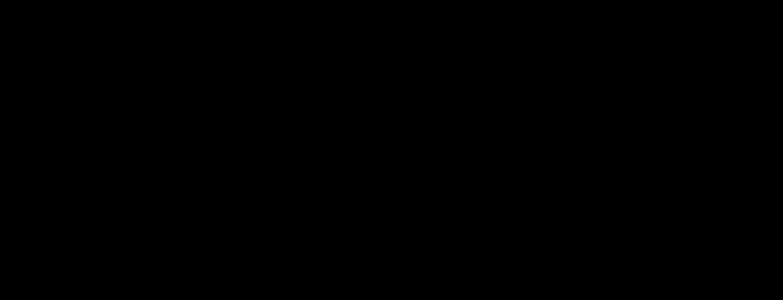
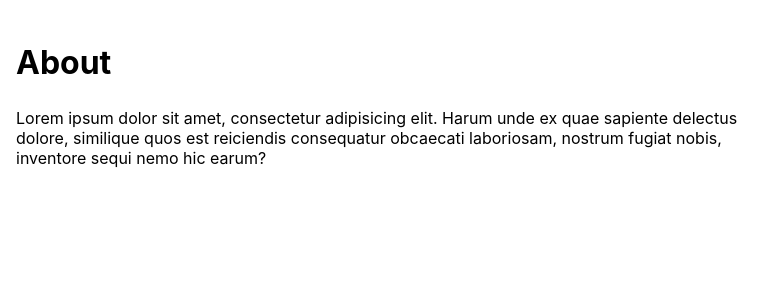
Before and after one commit to vadym0509/ReactProrfolio, a React (Create React App) app: page /about in a window 1280 px wide. Before the commit this address had no page. Shown: the top 300 px of the page, without its empty margins (0-783 px from the left). Built offline with nearby package versions, Linux system fonts and the light colour scheme.

Commit message:
added navbar, page structure, tested ideas

```diff
--- a/src/App.js
+++ b/src/App.js
@@ -2,12 +2,14 @@ import "./App.scss";
 import React from "react";
 import { BrowserRouter, Routes, Route } from "react-router-dom";
 import LandingPage from "./pages/LandingPage";
+import AboutPage from "./pages/AboutPage";
 
 function App() {
   return (
     <BrowserRouter>
       <Routes>
         <Route path="/" element={<LandingPage />} />
+        <Route path="/about" element={<AboutPage />} />
       </Routes>
     </BrowserRouter>
   );
--- a/src/components/About/About.jsx
+++ b/src/components/About/About.jsx
@@ -3,8 +3,12 @@ import './About.scss';
 function About() {
     return (
         <section className="about">
-            {/* could use the typing library to type this */}
-            <h1>About</h1>
+            <div className='about__div1'>
+            <h1 className='about__title'>About</h1>
+            <p>Lorem ipsum dolor sit amet, consectetur adipisicing elit. Harum unde ex quae sapiente delectus dolore, similique quos est reiciendis consequatur obcaecati laboriosam, nostrum fugiat nobis, inventore sequi nemo hic earum?</p>
+            </div>
+
+
         </section>
     );
 }
--- a/src/components/About/About.scss
+++ b/src/components/About/About.scss
@@ -1,8 +1,15 @@
 @use '../../styles/mixins' as *;
 
 .about {
-    position: absolute;
-    top:80vh;
-    right: 10vw;
-    color:black;
+    display: flex;
+    margin: 1rem;
+    &__title {
+        font-size: 2rem;
+    }
+    &__div1 {
+        width: 60%;
+    }
+    &__div2 {
+        width: 40%;
+    }
 }
--- a/src/components/Banner/Banner.jsx
+++ b/src/components/Banner/Banner.jsx
@@ -5,7 +5,7 @@ import './Banner.scss';
 
 function Banner() {
     return(
-        <div className="banner">
+        <section className="banner">
             <div className="banner__sketch">
                 <ReactP5Wrapper sketch={sketch} />
             </div>
@@ -26,7 +26,7 @@ function Banner() {
                 loop
                 />
             </div>
-        </div>
+        </section>
         );
     };
 
--- a/src/components/Banner/Banner.scss
+++ b/src/components/Banner/Banner.scss
@@ -1,11 +1,12 @@
 @use '../../styles/mixins' as *;
-body {
-    background-color: black;
-}
+// body {
+//     background-color: black;
+// }
 .banner {
     position: relative;
     background-color: black;
     &__sketch {
+        z-index: -1;
         position: absolute;
         transform: skewY(-0.04turn);
         transform-origin: top left;
@@ -20,14 +21,17 @@ body {
         top:0;
         bottom: auto;
         height: 80vh;
+
         }
     }
     &__about {
+        // background-color: black;
+        // padding: 5rem 10rem;
         text-align: right;
         justify-content: center;
-        color: white;
+        color: black;
         position: absolute;
-        top: 75vh;
+        top: 80vh;
         right: 10vw;
         font-size: 1.75rem;
         width: 60%;
--- a/src/components/Navbar/NavBar.jsx
+++ b/src/components/Navbar/NavBar.jsx
@@ -2,17 +2,16 @@ import './NavBar.scss';
 import { Link } from "react-router-dom";
 import home from '../../assets/icons/home-icon.svg';
 
-
 function NavBar() {
     return (
       <section className="nav">
-        <div className="phantomStyle" />
-        <div className="nav__style">
+        <ul className="nav__list">
           <Link to="/">
-            <img src={home} alt="home button" className="nav__img" />
+            <li>Home</li>
+
           </Link>
           <Link to="/about">
-            <img src={home} alt="education button" className="nav__img" />
+          <li>About</li>
           </Link>
           <Link to="/projects">
             <img src={home} alt="game button" className="nav__img" />
@@ -23,7 +22,7 @@ function NavBar() {
           <Link to="/resume">
             <img src={home} alt="recycling button" className="nav__img" />
           </Link>
-        </div>
+        </ul>
       </section>
     );
   }
--- a/src/components/Navbar/NavBar.scss
+++ b/src/components/Navbar/NavBar.scss
@@ -3,23 +3,18 @@
 
 
 .nav {
+    color:white;
+        position: fixed;
 
-    &__style {
-        background-color: white;
-        color:white;
-        border-top: 1px solid black;
-        position: fixed;
-        left: 0;
-        bottom: 0;
-        border-top: 1px solid black;
-        height: 65px;
+        padding: 20px;
+        height: 44px;
         width: 100%;
-        display: flex;
-        justify-content: space-around;
-        align-items: center;
-        @include tablet {
-            display: none;
-        }
+        background-color: black;
+        z-index: 10;
+    &__list {
+       text-decoration: none;
+       display: flex;
+       justify-content: space-between;
     }
     &__img{
         margin: 1rem 0;
@@ -33,10 +28,3 @@
         }
     }
 }
-.phantomStyle{
-    display: block;
-    padding: 20px;
-    height: 44px;
-    width: 100%;
-
-}
--- /dev/null
+++ b/src/pages/AboutPage.jsx
@@ -0,0 +1,9 @@
+import About from "../components/About/About";
+
+function AboutPage() {
+    return(
+        <About />
+    );
+}
+
+export default AboutPage;
--- a/src/pages/LandingPage.js
+++ b/src/pages/LandingPage.jsx
@@ -4,8 +4,9 @@ import NavBar from "../components/Navbar/NavBar";
 function LandingPage() {
   return (
     <section className="landing">
+        <NavBar />
       <Banner />
-      <NavBar />
+
     </section>
   );
 }
--- a/src/sketch.js
+++ b/src/sketch.js
@@ -142,7 +142,7 @@ export default function sketch(p) {
     if (timerValue === 0) {
       var fireWhite = p.random(255);
       var fireGreen = p.random(fireWhite);
-      p.stroke(0);
+      // p.stroke(0);
       p.textSize(42);
       p.fill(fireWhite, fireGreen);
       //if window is less then 768px show name in two lines, else show name in one line
```
